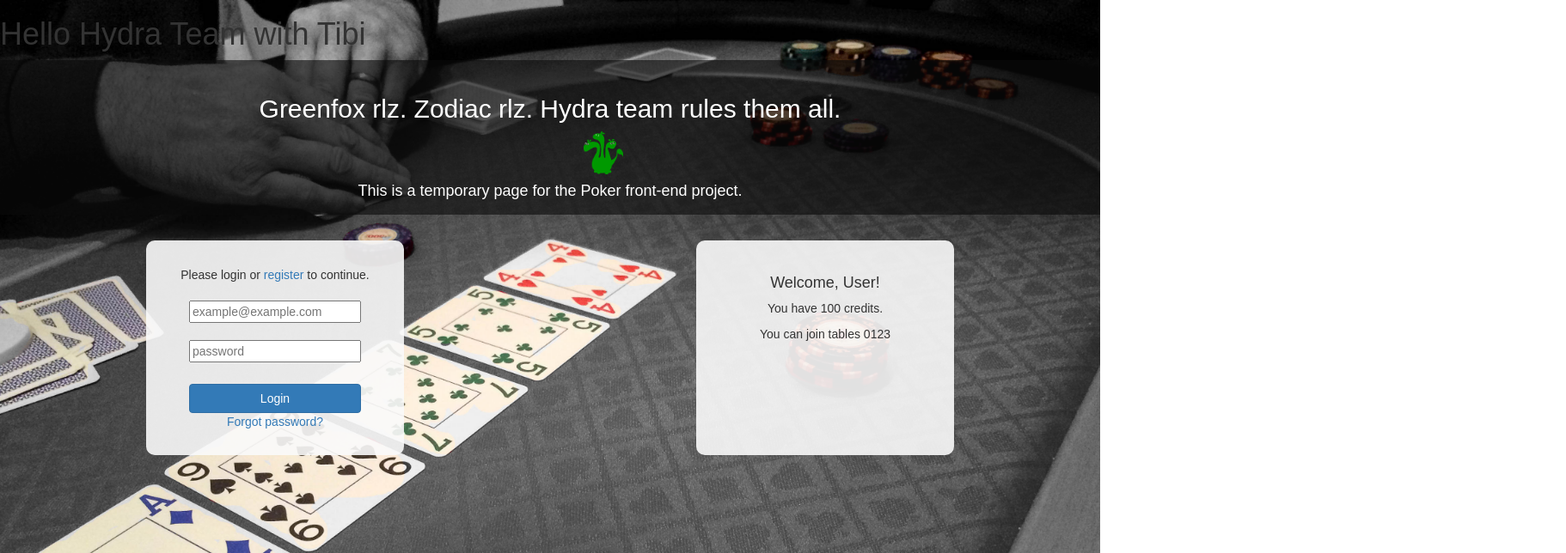
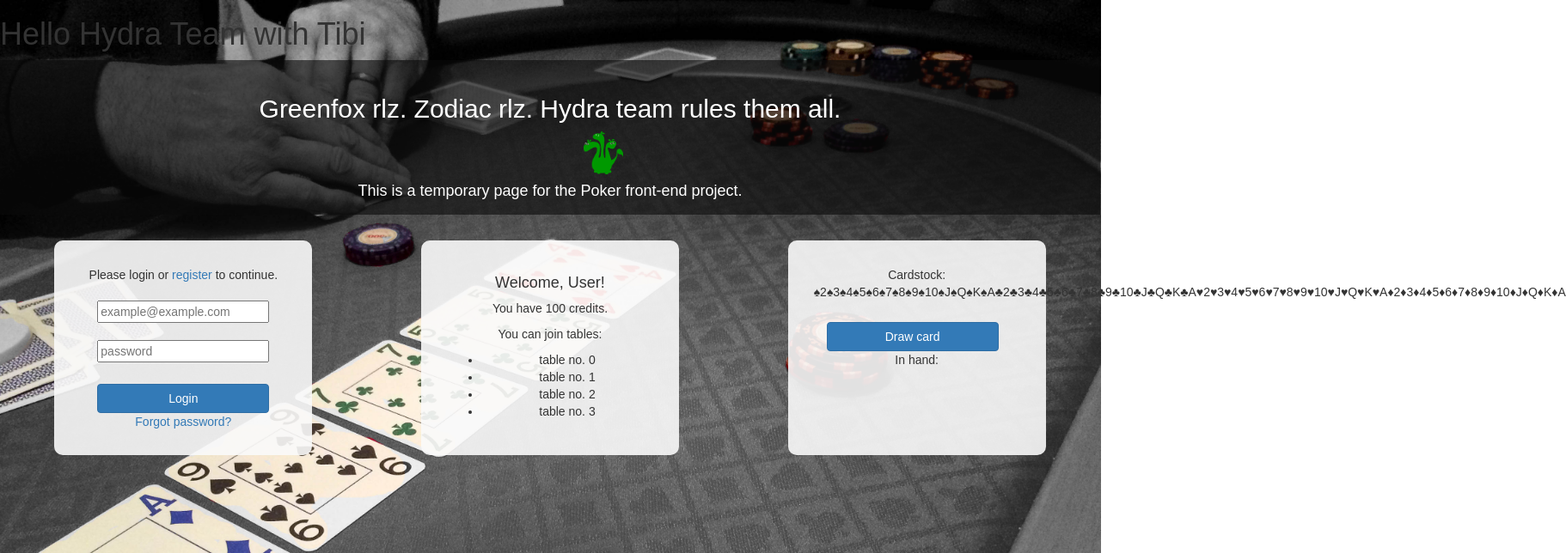
Before and after one commit to green-fox-academy/zodiac-hydra, a React (Create React App) app: page / in a window 1280 px wide. Shown: the top 644 px of the page at 86% size, 1822 px wide, since content can reach past the window. Built offline with nearby package versions, Linux system fonts and the light colour scheme.

Commit message:
Poker FE with 5 components

```diff
--- a/src/App.css
+++ b/src/App.css
@@ -58,6 +58,21 @@ button {
   margin: 15px;
 }
 
+.Table {
+  display: flex;
+  flex-direction: column;
+  width: 300px;
+  height: 250px;
+  margin: 30px;
+  padding: 30px;
+  background-color: rgba(250,250,250,0.9);
+  border-radius: 10px;
+}
+
+.Cardstock p p, .Hand p p {
+  width: 250px;
+}
+
 /*.invisible {
   display: none;
 }*/
--- a/src/App.js
+++ b/src/App.js
@@ -2,9 +2,12 @@ import React, { Component } from 'react';
 import logo from './hydra.png';
 import { Login } from "./components/Login";
 import { Welcome } from "./components/Welcome";
+import { Table } from "./components/Table";
+
 import './App.css';
 
 class App extends Component {
+
   render() {
     let user = {
       name: "User",
@@ -12,6 +15,7 @@ class App extends Component {
       tables: [0, 1, 2, 3]
     };
     let loggedIn = false;
+
     return (
       <div className="App">
         <div className="App-header">
@@ -22,6 +26,7 @@ class App extends Component {
         <div className="Container">
           <Login loggedIn={loggedIn}/>
           <Welcome user={user}/>
+          <Table/>
         </div>
       </div>
     );
--- /dev/null
+++ b/src/components/Cardstock.js
@@ -0,0 +1,17 @@
+import React from "react";
+
+export class Cardstock extends React.Component {
+
+  constructor(props) {
+    super();
+    this.stock = props.stock;
+  }
+
+  render() {
+    return (
+      <div className="Cardstock">
+        <p>Cardstock: {this.stock} </p>
+      </div>
+    );
+  }
+}
--- /dev/null
+++ b/src/components/Hand.js
@@ -0,0 +1,17 @@
+import React from "react";
+
+export class Hand extends React.Component {
+
+  constructor(props) {
+    super();
+    this.hand = props.hand;
+  }
+
+  render() {
+    return (
+      <div className="Hand">
+        <p>In hand: {this.hand} </p>
+      </div>
+    );
+  }
+}
--- /dev/null
+++ b/src/components/Table.js
@@ -0,0 +1,51 @@
+import React from 'react';
+import { Cardstock } from "./Cardstock";
+import { Hand } from "./Hand";
+
+export class Table extends React.Component {
+
+  constructor() {
+    super()
+    let colors = ['♠', '♣', '♥', '♦'];
+    let numbers = [2, 3, 4, 5, 6, 7, 8, 9, 10, 'J', 'Q', 'K', 'A'];
+    this.stock = [];
+    for (let i = 0; i < colors.length; i++) {
+      for (let j = 0; j < numbers.length; j++) {
+        this.stock.push(colors[i] + numbers[j]);
+      }
+    }
+    this.hand = [];
+    console.log(this.stock);
+  }
+
+  onDraw() {
+    let shuffledStock = shuffleArray(this.stock);
+    let card = shuffledStock[0];
+    this.hand.push(shuffledStock.shift());
+    this.stock = shuffledStock;
+    console.log( 'Hand: ' + this.hand);
+    console.log( 'Stock: ' + this.stock);
+    this.render()
+  }
+
+  render() {
+
+    return (
+      <div className="Table">
+        <Cardstock stock={this.stock}/>
+        <button onClick={this.onDraw.bind(this)} className="btn btn-primary">Draw card</button>
+        <Hand hand={this.hand}/>
+      </div>
+    );
+  }
+}
+
+function shuffleArray(array) {
+    for (var i = array.length - 1; i > 0; i--) {
+        var j = Math.floor(Math.random() * (i + 1));
+        var temp = array[i];
+        array[i] = array[j];
+        array[j] = temp;
+    }
+    return array;
+}
--- a/src/components/Welcome.js
+++ b/src/components/Welcome.js
@@ -12,7 +12,10 @@ export class Welcome extends React.Component {
       <div className="Welcome">
         <h4>Welcome, {this.user.name}!</h4>
         <p>You have {this.user.credit} credits.</p>
-        <p>You can join tables {this.user.tables}</p>
+        <p>You can join tables:</p>
+        <ul>
+          {this.user.tables.map((table, i) => <li key={i}>table no. {table}</li>)}
+        </ul>
       </div>
     );
   }
```
Also changed, not shown: 1 other file (tests, documents, lock files or other folders).
